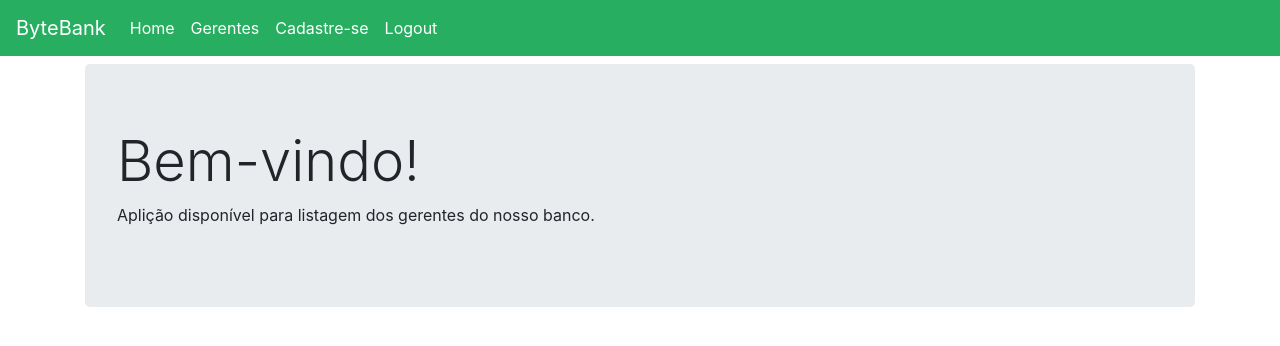
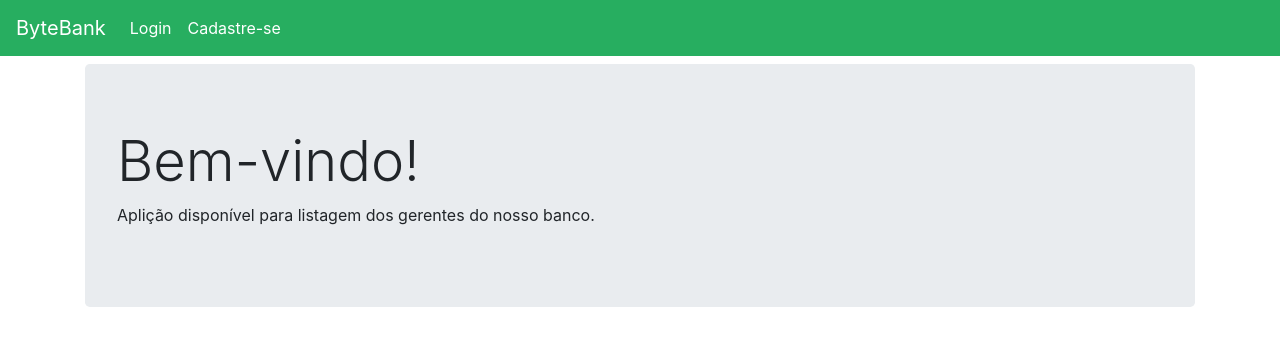
Before and after one commit to pedro-demeu/vuex-auth, a Vue app in the folder vuex-e-auth/: page /login in a window 1280 px wide. Shown: the top 346 px of the page. Built offline with nearby package versions, Linux system fonts and the light colour scheme.

Commit message:
Tratando navegação com autenticação

```diff
--- a/vuex-e-auth/src/App.vue
+++ b/vuex-e-auth/src/App.vue
@@ -1,43 +1,15 @@
 <template>
   <div id="app">
-    <nav class="navbar navbar-expand-lg navbar-bytebank">
-      <a class="navbar-brand" href="#">ByteBank</a>
-      <button class="navbar-toggler" type="button" data-toggle="collapse" data-target="#navbarSupportedContent" aria-controls="navbarSupportedContent" aria-expanded="false" aria-label="Toggle navigation">
-        <span class="navbar-toggler-icon"></span>
-      </button>
-      <div class="collapse navbar-collapse" id="navbarSupportedContent">
-        <ul class="navbar-nav mr-auto">
-          <li class="nav-item">
-            <router-link class="nav-link" to="/">Home</router-link>
-          </li>
-          <li class="nav-item">
-            <router-link to="/gerentes" class="nav-link">
-              Gerentes
-            </router-link>
-          </li>
-          <li class="nav-item">
-            <router-link to="/cadastre-se" class="nav-link">
-              Cadastre-se
-            </router-link>
-          </li>
-          <li class="nav-item">
-            <a href="#" class="nav-link" @click.prevent="efetuarLogout">Logout</a>
-          </li>
-        </ul>
-      </div>
-    </nav>
-    <router-view/>
+    <Navbar />
+    <router-view />
   </div>
 </template>
 <script>
+import Navbar from './components/Navbar.vue';
 export default {
-  methods: {
-    efetuarLogout() {
-      localStorage.removeItem('token')
-      this.$router.push({ name: 'login'})
-    }
-  }
-}
+  components: { Navbar },
+
+};
 </script>
 
 <style>
--- /dev/null
+++ b/vuex-e-auth/src/components/Navbar.vue
@@ -0,0 +1,38 @@
+<template>
+  <nav class="navbar navbar-expand-lg navbar-bytebank">
+    <a class="navbar-brand" href="#">ByteBank</a>
+    <button
+      class="navbar-toggler"
+      type="button"
+      data-toggle="collapse"
+      data-target="#navbarSupportedContent"
+      aria-controls="navbarSupportedContent"
+      aria-expanded="false"
+      aria-label="Toggle navigation"
+    >
+      <span class="navbar-toggler-icon"></span>
+    </button>
+    <div class="collapse navbar-collapse" id="navbarSupportedContent">
+      <navbar-logado v-if="usuarioestaLogado" />
+      <navbar-deslogado v-else />
+
+    </div>
+  </nav>
+</template>
+
+<script>
+import NavbarDeslogado from './NavbarDeslogado.vue';
+import NavbarLogado from './NavbarLogado.vue';
+export default {
+  components: { NavbarDeslogado, NavbarLogado },
+
+  computed: {
+    usuarioestaLogado() {
+      return Boolean(localStorage.getItem("token"));
+    },
+  },
+};
+</script>
+
+<style>
+</style>
--- /dev/null
+++ b/vuex-e-auth/src/components/NavbarDeslogado.vue
@@ -0,0 +1,21 @@
+<template>
+  <ul class="navbar-nav mr-auto">
+    <li class="nav-item">
+      <router-link to="/login" class="nav-link"> Login </router-link>
+    </li>
+    <li class="nav-item">
+      <router-link to="/cadastre-se" class="nav-link">
+        Cadastre-se
+      </router-link>
+    </li>
+  </ul>
+</template>
+
+<script>
+export default {
+
+};
+</script>
+
+<style>
+</style>
--- /dev/null
+++ b/vuex-e-auth/src/components/NavbarLogado.vue
@@ -0,0 +1,32 @@
+<template>
+  <ul class="navbar-nav mr-auto">
+    <li class="nav-item">
+      <router-link class="nav-link" to="/">Home</router-link>
+    </li>
+    <li class="nav-item">
+      <router-link to="/gerentes" class="nav-link"> Gerentes </router-link>
+    </li>
+    <li class="nav-item">
+      <router-link to="/cadastre-se" class="nav-link">
+        Cadastre-se
+      </router-link>
+    </li>
+    <li class="nav-item">
+      <a href="#" class="nav-link" @click.prevent="efetuarLogout">Logout</a>
+    </li>
+  </ul>
+</template>
+
+<script>
+export default {
+  methods: {
+    efetuarLogout() {
+      localStorage.removeItem("token");
+      this.$router.push({ name: "login" });
+    },
+  },
+};
+</script>
+
+<style>
+</style>
```
